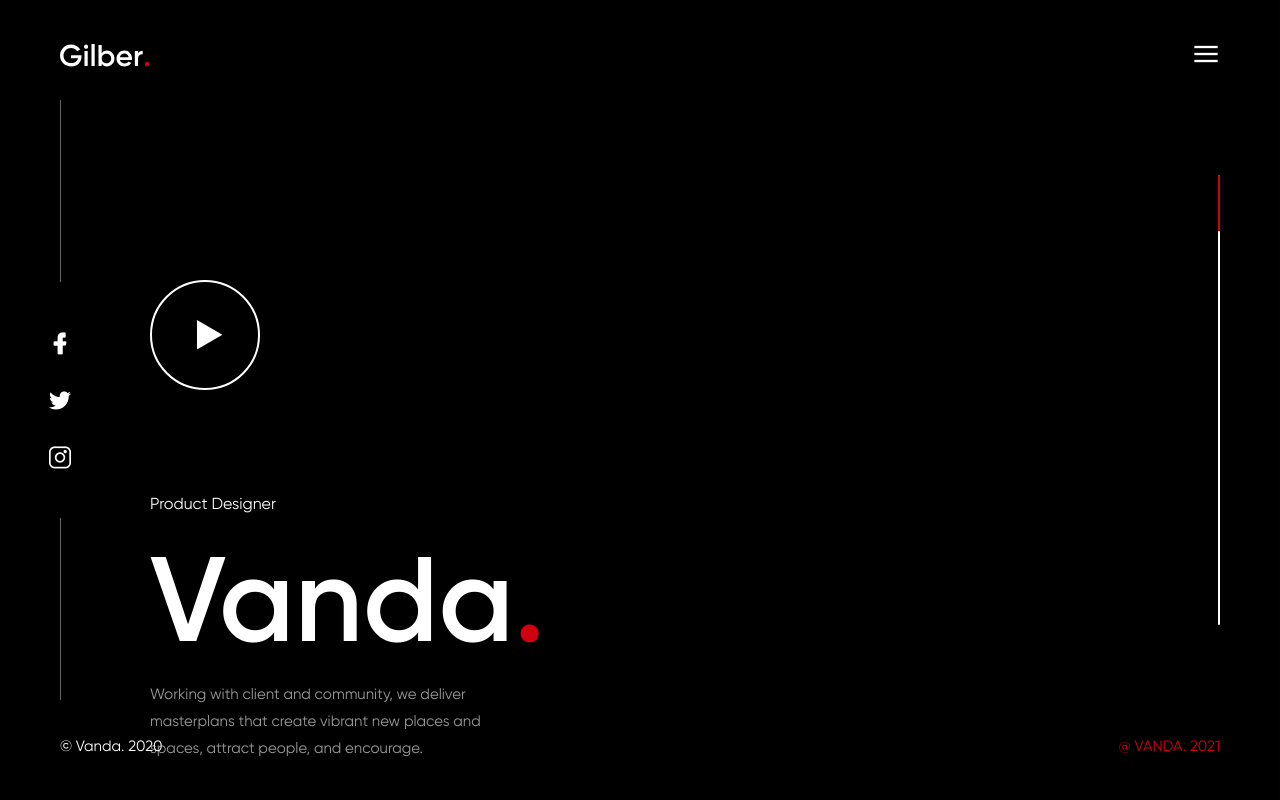
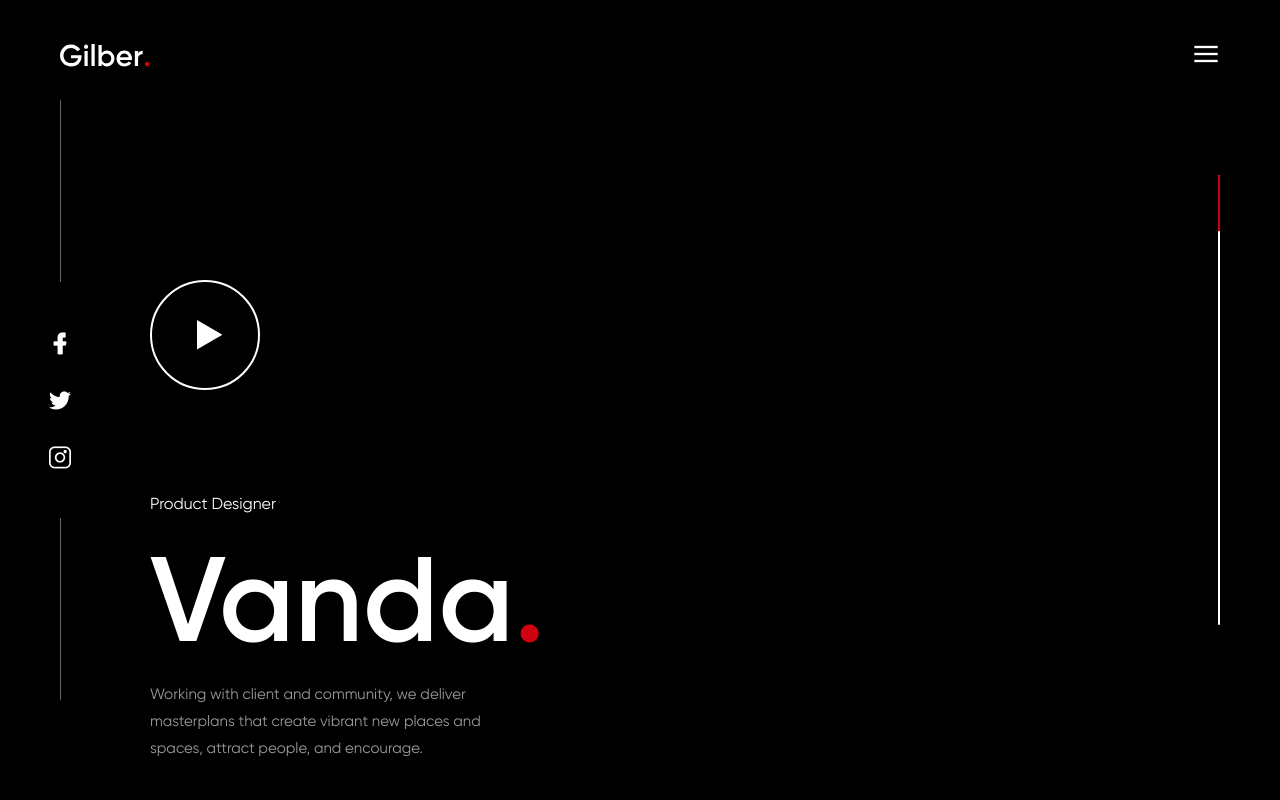
Before and after one commit to chanvandaneb/myweb, a plain HTML site: page index.html in a window 1280 px wide. Drawn offline with Linux system fonts and the light colour scheme.

Commit message:
Update index.html

```diff
--- a/index.html
+++ b/index.html
@@ -9,7 +9,7 @@
 	<meta name="viewport" content="width=device-width, initial-scale=1, maximum-scale=1">
 	<!--Favicon-->
 	<link rel="icon" type="image/svg" href="assets/img/root/favicon.svg">
-	<!--Framework-->
+	<!--amework-->
 	<link rel="stylesheet" href="assets/css/framework/bootstrap.min.css">
 	<!--Fonts-->
 	<link rel="stylesheet" href="assets/fonts/Gilroy/style.css">
@@ -709,13 +709,8 @@
 	</main>
 	<!--Footer-->
 
-	<footer class="vlt-footer vlt-footer--default vlt-footer--fixed">
-		<center>
-		<div class="vlt-footer-copyright">
-			<p>© Vanda. 2020</p>
-		</div>
-		</center>
-		<div class="vlt-language-switcher"><a class="is-active" href="#">@ Vanda. 2021</a></div>
+
+
 	</footer>
 	<!--Libs-->
 	<script src="assets/vendors/jquery-3.5.1.min.js"></script>
```
